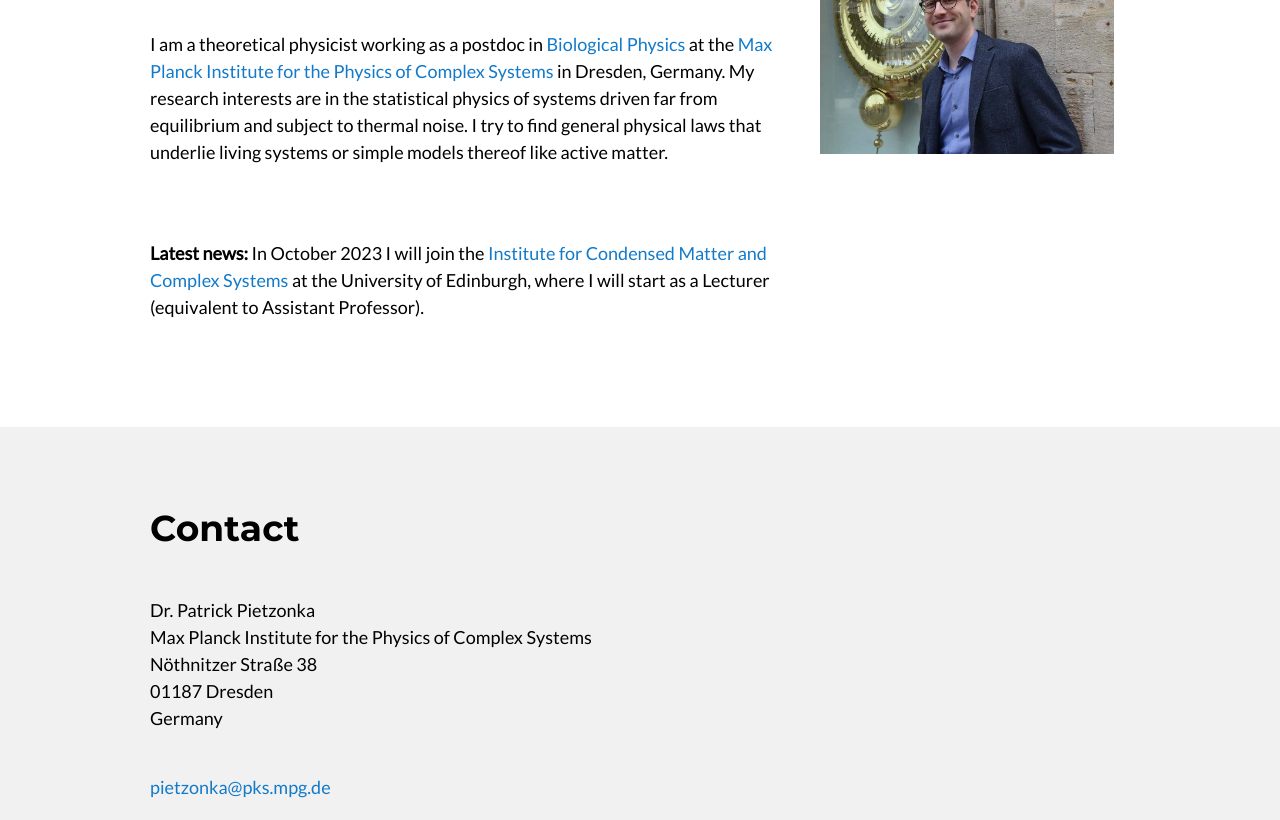
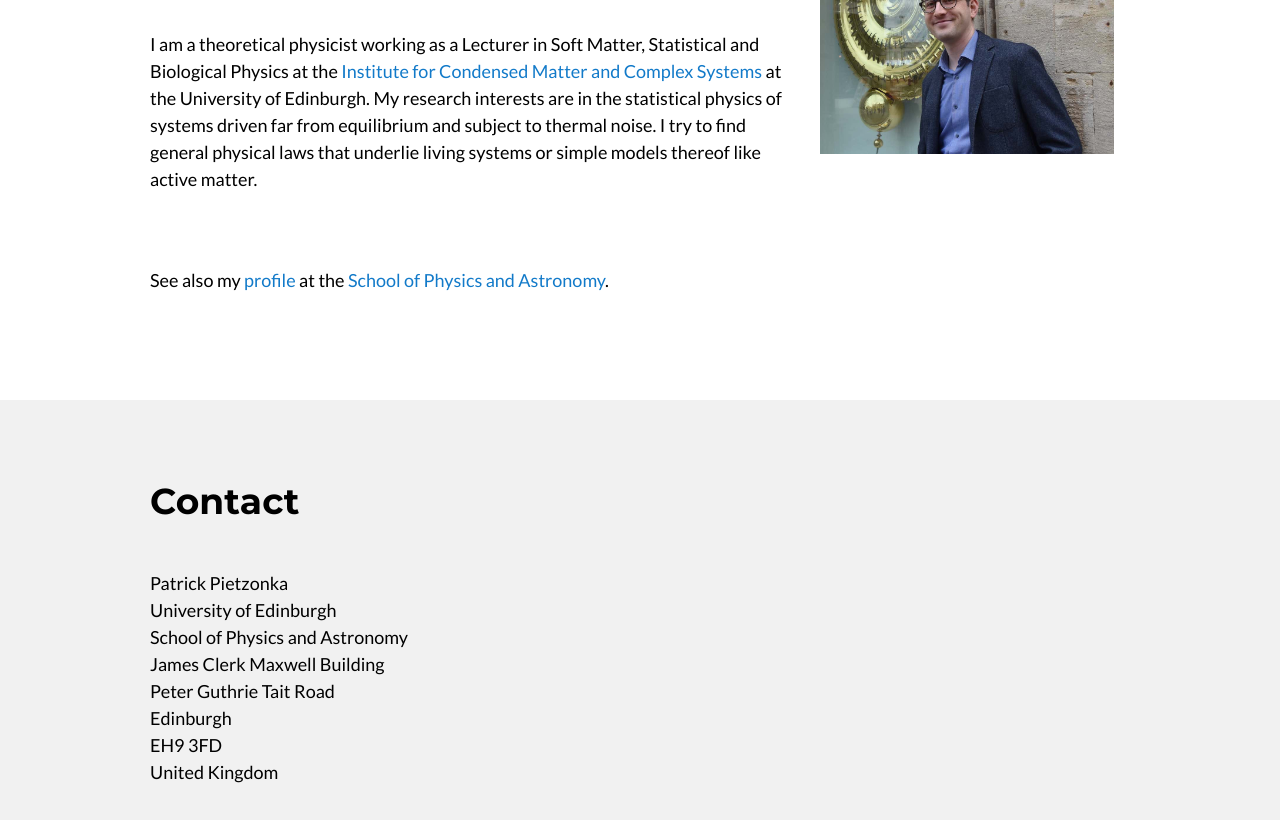
Before and after one commit to ppietzonka/ppietzonka.github.io, a plain HTML site: page index.html in a window 1280 px wide. Shown: the part 475-1295 px from the top of the page. Drawn offline with Linux system fonts and the light colour scheme.

Commit message:
move to edi

```diff
--- a/index.html
+++ b/index.html
@@ -52,20 +52,16 @@
     <div class="w3-twothird">
       <h1>About me</h1>
       <h5 class="w3-padding-32">I am a theoretical physicist working
-      as a postdoc in <a
-      href="https://www.pks.mpg.de/biological-physics">Biological Physics</a> at
-      the <a href="https://www.pks.mpg.de">Max Planck Institute for the Physics of
-      Complex Systems</a> in Dresden, Germany. My research interests
+      as a Lecturer in Soft Matter, Statistical and Biological Physics at
+      the <a href="https://www.ph.ed.ac.uk/icmcs">Institute for Condensed
+      Matter and Complex Systems</a> at the University of Edinburgh. My research interests
       are in the statistical physics of systems driven far from
       equilibrium and subject to thermal noise. I try to find general
       physical laws that underlie living systems or simple models
       thereof like active matter.
       </h5>
-      <h5 class="w3-padding-32"><b>Latest news:</b> In October 2023 I will join the <a
-      href="https://www.ph.ed.ac.uk/icmcs"> Institute for Condensed
-      Matter and Complex Systems </a> at the University of Edinburgh,
-      where I will start as a Lecturer (equivalent to Assistant Professor).
-      </h5>
+      <h5 class="w3-padding-32">See also my <a href="https://www.ph.ed.ac.uk/people/patrick-pietzonka">profile</a> at the <a href="https://www.ph.ed.ac.uk">School of
+      Physics and Astronomy</a>. </h5>
     </div>
 
     <div class="w3-third w3-center">
@@ -80,11 +76,15 @@
     <div class="w3-twothird">
       <h1>Contact</h1>
       <h5 class="w3-padding-32">
-      Dr. Patrick Pietzonka<br>
-      Max Planck Institute for the Physics of Complex Systems<br>
-      N&ouml;thnitzer Stra&szlig;e 38<br>
-      01187 Dresden<br>
-      Germany </h5>
+      Patrick Pietzonka<br>
+      University of Edinburgh<br>
+      School of Physics and Astronomy<br>
+      James Clerk Maxwell Building<br>
+      Peter Guthrie Tait Road<br>
+      Edinburgh<br>
+      EH9 3FD <br>
+      United Kingdom </h5>
+      <h5>Room no. 1614</h5>
       <h5>
     <div id="email"><img src="img/email.png"></div>
     <p><a href="https://orcid.org/0000-0003-1744-3724">
@@ -113,8 +113,8 @@ function myFunction() {
 
 //email theft prevention
 function emaillink() {
-var user = 'pietzonka',
-    domain = 'pks.mpg.de',
+var user = 'p.pietzonka',
+    domain = 'ed.ac.uk',
     element = document.getElementById('email');
 
     element.innerHTML ='<a href="mailto:' + user + '@' + domain + '">'
```
Also changed, not shown: cv.html (+13 -3 lines), img/email.png.
